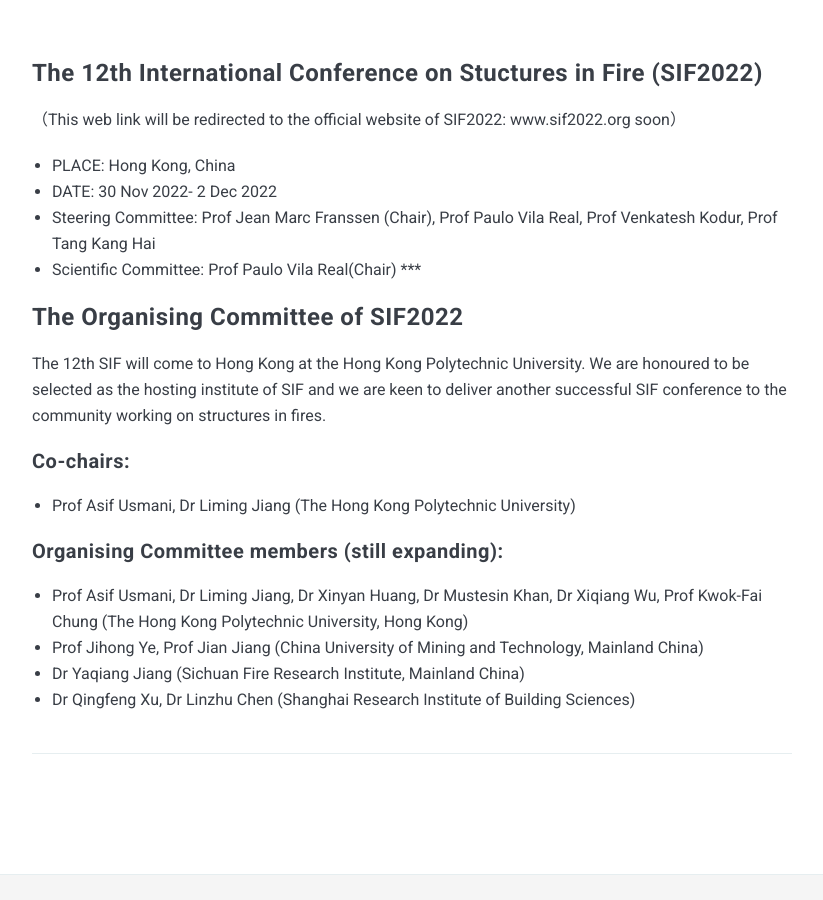
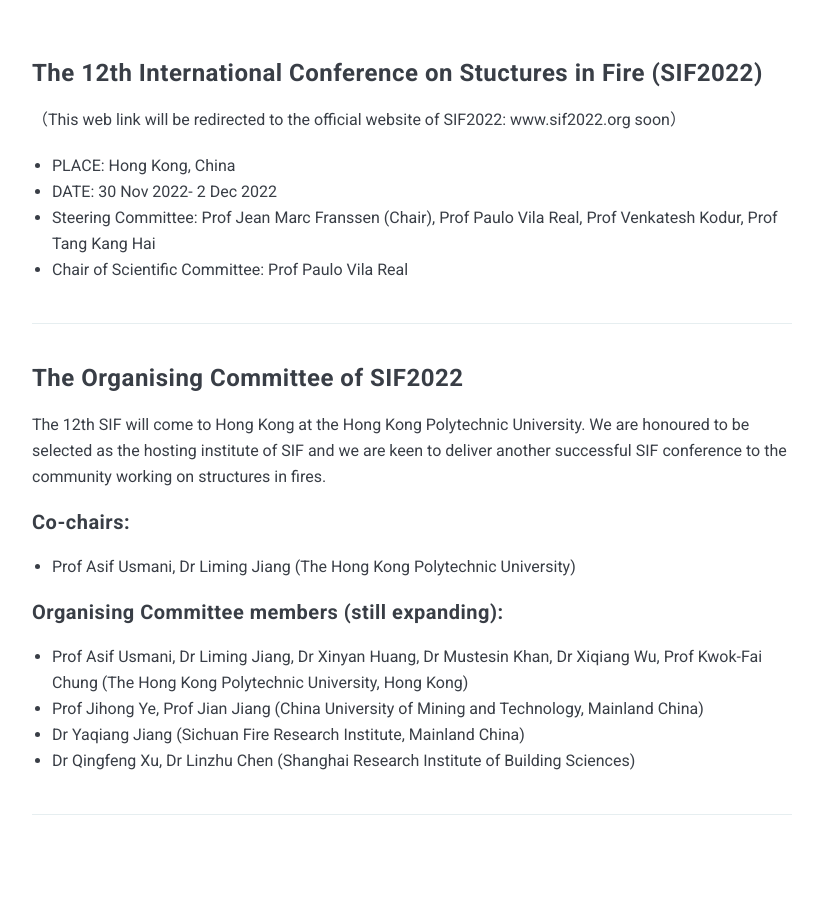
Before and after one commit to LimingXLiming/JiangLiming, a Jekyll site: the page built from _pages/sif2022.md, in a window 1280 px wide and 900 px high, scrolled down 652 px. Shown: the whole window, without its empty margins (228-1051 px from the left). Built offline with Jekyll 4.4.1, drawn with Linux system fonts in a browser that asks for light colours; nearby versions of some CDN libraries.

Commit message:
Update sif2022.md

```diff
--- a/_pages/sif2022.md
+++ b/_pages/sif2022.md
@@ -10,7 +10,8 @@
 * PLACE: Hong Kong, China
 * DATE: 30 Nov 2022- 2 Dec 2022
 * Steering Committee: Prof Jean Marc Franssen (Chair), Prof Paulo Vila Real, Prof Venkatesh Kodur, Prof Tang Kang Hai
-* Scientific Committee: Prof Paulo Vila Real(Chair)
+* Chair of Scientific Committee: Prof Paulo Vila Real
+
 ***
 
 ### The Organising Committee of SIF2022
```
